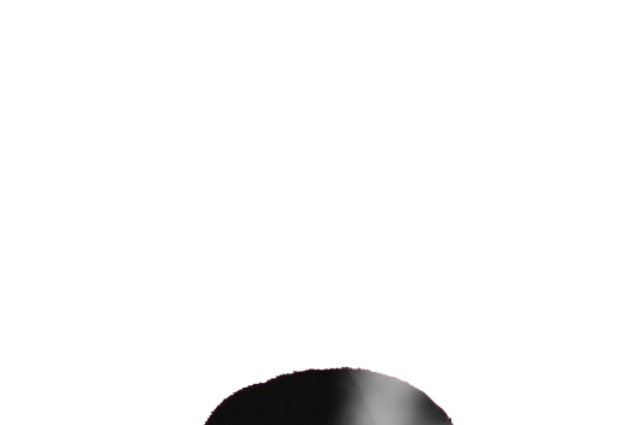
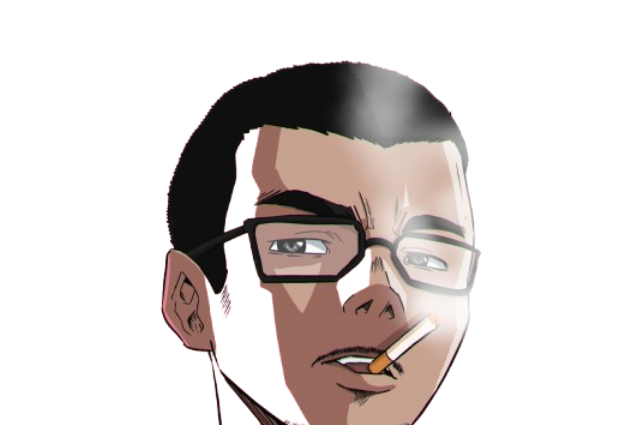
Before and after one commit to jasonLapina/mysite-v2, a React (Vite) app: page / in a window 1280 px wide. Shown: the part 375-800 px from the top of the page, without its empty margins (317-957 px from the left). Built offline with nearby package versions, Linux system fonts and the light colour scheme.

Commit message:
fix hero line-height

```diff
--- a/src/Components/Home/Hero.tsx
+++ b/src/Components/Home/Hero.tsx
@@ -17,16 +17,18 @@ export default function Hero() {
           flexDirection: "column",
           alignItems: "center",
           justifyContent: "center",
-          mt: 5,
+          mt: 20,
         }}
       >
         <Typography
           variant='h1'
           sx={{
             textAlign: "center",
-            fontSize: "21rem",
             fontFamily: "fantasy, sans-serif",
             transform: "scaleY(1.5)",
+            fontSize: "18vw",
+            lineHeight: "14vw",
+            cursor: "default",
           }}
         >
           Jason Lapina
```
